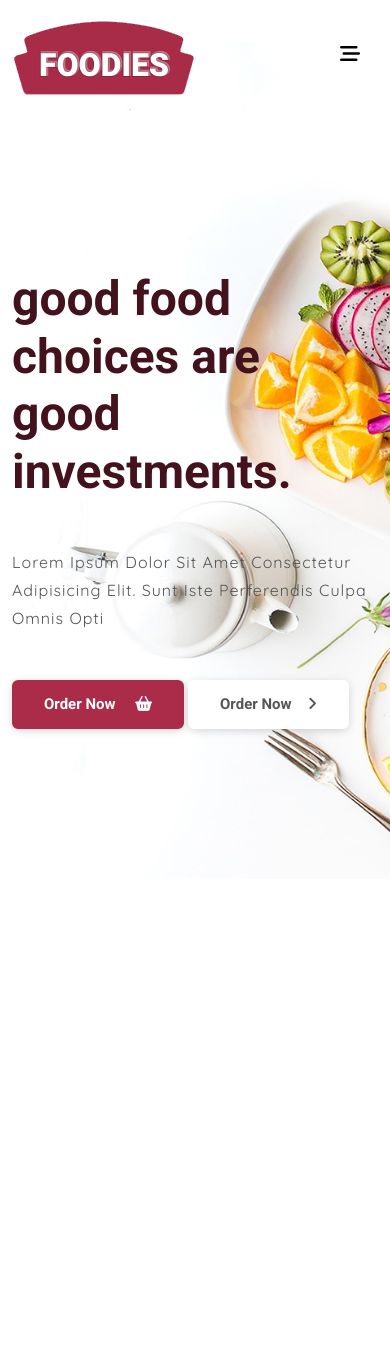
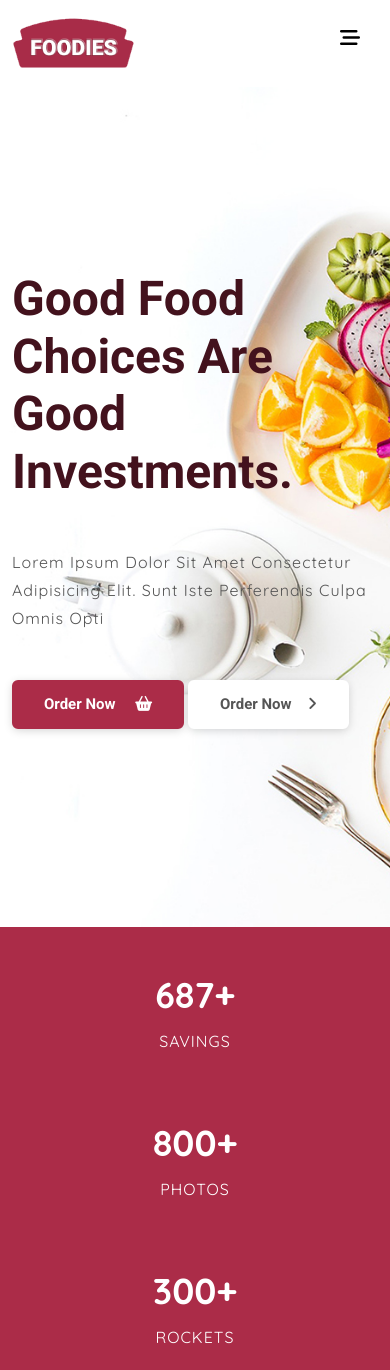
Before and after one commit to Shafayat08/restaurant-BS5, a plain HTML site: page index.html in a window 390 px wide. Shown: the top 1370 px of the page. Before the commit the page ends 879 px from the top, so only its background shows below. Drawn offline with nearby package versions, Linux system fonts and the light colour scheme.

Commit message:
Nav Banner responsive done

```diff
--- a/css/responsive-style.css
+++ b/css/responsive-style.css
@@ -2,9 +2,35 @@
 }
 
 @media (max-width: 991px) {
+  .text-content {
+    width: 100%;
+  }
+  .navigation-warp {
+    text-align: center;
+    background-color: var(--white-color);
+  }
+  .navigation-warp .navbar-brand img {
+    height: 3.812rem;
+  }
+  .navigation-warp .nav-link {
+    line-height: 1.875rem;
+  }
+  .top-banner {
+    padding: 9.375rem 0 9.375rem;
+  }
 }
 
 @media (max-width: 767px) {
+  h1 {
+    font-size: 2.8rem;
+  }
+  h2 {
+    font-size: 2rem;
+    line-height: 2.062rem;
+  }
+  .top-banner {
+    padding: 10.875rem 0 9.375rem;
+  }
 }
 
 @media (max-width: 330px) {
--- a/css/style.css
+++ b/css/style.css
@@ -72,6 +72,7 @@ h1 {
   font-size: 3rem;
   font-weight: 900;
   margin-bottom: 3rem;
+  text-transform: capitalize;
   color: var(--secondary-color);
 }
 
@@ -210,21 +211,32 @@ p {
 }
 
 /* ====== Navbar Styling On Scroll ====== */
-.navigation-warp .scroll-on {
+.scroll-on {
   position: fixed;
   top: 0;
   left: 0;
   width: 100%;
   background: var(--white-color);
-  box-shadow: 0 0.125rem 1.75rem 0 rgb(0, 0, 0, 0.9);
+  box-shadow: 0 0.125rem 1.75rem 0 rgb(0, 0, 0, 0.09);
   transition: all 0.15s ease-in-out 0s;
 }
 
-/* ====== Top Banner Design ====== */
+/* ====== Top Banner Section ====== */
 
 .top-banner {
   width: 100%;
   background: url("../images/bg/bg-1.jpg") no-repeat center;
   background-size: cover;
-  padding: 16.875rem 0 9.375rem;
+  padding: 16.875rem 0 12.375rem 0;
 }
+
+/* ====== Counter Section ====== */
+.counter-section {
+  background-color: var(--primary-color);
+  padding: 2.75rem 0;
+}
+
+.counter-section p {
+  color: var(--white-color);
+  text-transform: uppercase;
+}
--- a/index.html
+++ b/index.html
@@ -16,7 +16,7 @@
 
 <body>
   <header>
-    <nav class="navbar navbar-expand-lg navigation-warp">
+    <nav class="navbar navbar-expand-lg navigation-warp ">
       <div class="container">
         <a class="navbar-brand" href="#"><img src="images/logo.png" alt=""></a>
         <button class="navbar-toggler" type="button" data-bs-toggle="collapse" data-bs-target="#navbarText"
@@ -50,7 +50,7 @@
   </header>
   <!-- ===== Banner Section ===== -->
   <section id="home">
-    <div class="container-fluid px-0 top-banner">
+    <div class="top-banner container-fluid px-0 ">
       <div class="container">
         <div class="row">
           <div class="col-lg-5 col-md-6">
@@ -90,7 +90,36 @@
   </section>
   <!-- ===== Counter Section ===== -->
   <section id="counter">
-
+    <section class="counter-section">
+      <div class="container">
+        <div class="row text-center">
+          <div class="col-md-3 mb-lg-0 mb-md-0 mb-5">
+            <h2>
+              <span id="count1"></span>+
+            </h2>
+            <p>SAVINGS</p>
+          </div>
+          <div class="col-md-3 mb-lg-0 mb-md-0 mb-5">
+            <h2>
+              <span id="count2"></span>+
+            </h2>
+            <p>PHOTOS</p>
+          </div>
+          <div class="col-md-3 mb-lg-0 mb-md-0 mb-5">
+            <h2>
+              <span id="count3"></span>+
+            </h2>
+            <p>ROCKETS</p>
+          </div>
+          <div class="col-md-3 mb-lg-0 mb-md-0 mb-5">
+            <h2>
+              <span id="count4"></span>+
+            </h2>
+            <p>GOLES</p>
+          </div>
+        </div>
+      </div>
+    </section>
   </section>
 
   <script src="./js/main.js"></script>
--- a/js/main.js
+++ b/js/main.js
@@ -0,0 +1,41 @@
+// Active Navbar
+let nav = document.querySelector(".navigation-warp");
+window.onscroll = function(){
+  if (document.documentElement.scrollTop > 20) {
+    nav.classList.add("scroll-on");
+  }else{
+    nav.classList.remove("scroll-on");
+  }
+}
+
+// Hide Hamburger Menu
+let navBar = document.querySelectorAll(".nav-link");
+let navCollapse = document.querySelector('.navbar-collapse.collapse');
+navBar.forEach(function(a){
+  a.addEventListener("click", function(){
+    navCollapse.classList.remove("show");
+  })
+})
+
+
+// Counter Animation
+document.addEventListener("DOMContentLoaded", ()=>{
+  function counter(id, start, end, duration){
+    let obj = document.getElementById(id),
+    current = start,
+    range = end - start,
+    increment = end > start ? 1 : -1,
+    step = Math.abs(Math.floor(duration/range)),
+    timer = setInterval(() => {
+      current += increment;
+      obj.textContent = current;
+      if (current == end) {
+        clearInterval(timer);
+      }
+    },step);
+  }
+  counter("count1", 0, 687, 3000)
+  counter("count2", 100, 800, 3000)
+  counter("count3", 0, 300, 3000)
+  counter("count4", 0, 710, 3000)
+});
```
